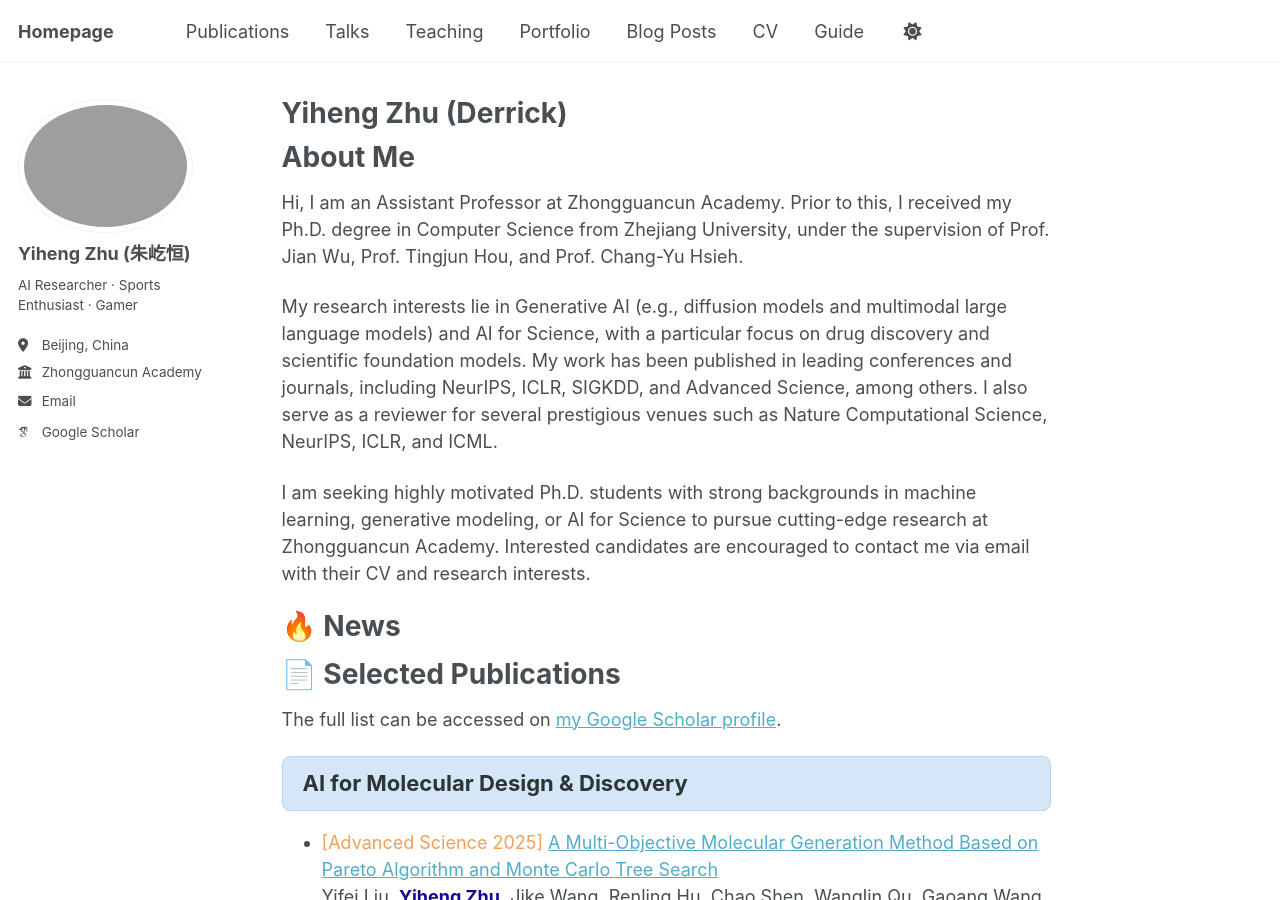
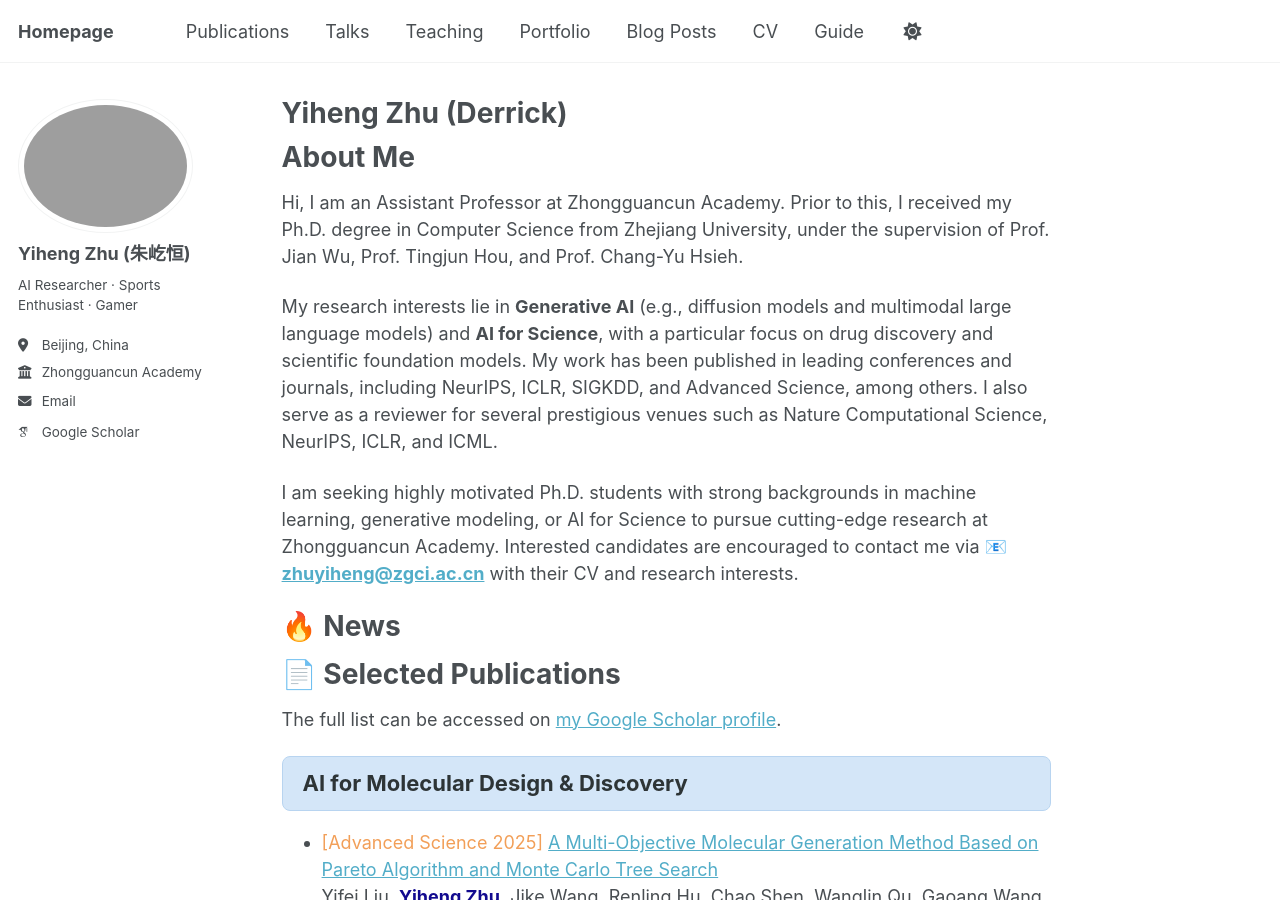
Before and after one commit to derrickzhu147/derrickzhu147.github.io, a Jekyll site: the page built from _pages/about.md, in a window 1280 px wide and 900 px high. Built offline with Jekyll 4.4.1, drawn with Linux system fonts in a browser that asks for light colours; some web fonts are replaced; a script that is not in the unit is left out.

Commit message:
Update about.md

```diff
--- a/_pages/about.md
+++ b/_pages/about.md
@@ -11,9 +11,9 @@ About Me
 ======
 Hi, I am an Assistant Professor at Zhongguancun Academy. Prior to this, I received my Ph.D. degree in Computer Science from Zhejiang University, under the supervision of Prof. Jian Wu, Prof. Tingjun Hou, and Prof. Chang-Yu Hsieh.
 
-My research interests lie in Generative AI (e.g., diffusion models and multimodal large language models) and AI for Science, with a particular focus on drug discovery and scientific foundation models. My work has been published in leading conferences and journals, including NeurIPS, ICLR, SIGKDD, and Advanced Science, among others. I also serve as a reviewer for several prestigious venues such as Nature Computational Science, NeurIPS, ICLR, and ICML.
+My research interests lie in **Generative AI** (e.g., diffusion models and multimodal large language models) and **AI for Science**, with a particular focus on drug discovery and scientific foundation models. My work has been published in leading conferences and journals, including NeurIPS, ICLR, SIGKDD, and Advanced Science, among others. I also serve as a reviewer for several prestigious venues such as Nature Computational Science, NeurIPS, ICLR, and ICML.
 
-I am seeking highly motivated Ph.D. students with strong backgrounds in machine learning, generative modeling, or AI for Science to pursue cutting-edge research at Zhongguancun Academy. Interested candidates are encouraged to contact me via email with their CV and research interests.
+I am seeking highly motivated Ph.D. students with strong backgrounds in machine learning, generative modeling, or AI for Science to pursue cutting-edge research at Zhongguancun Academy. Interested candidates are encouraged to contact me via 📧 **[zhuyiheng@zgci.ac.cn](mailto:zhuyiheng@zgci.ac.cn)** with their CV and research interests.
 
 🔥 News
 ======
```
